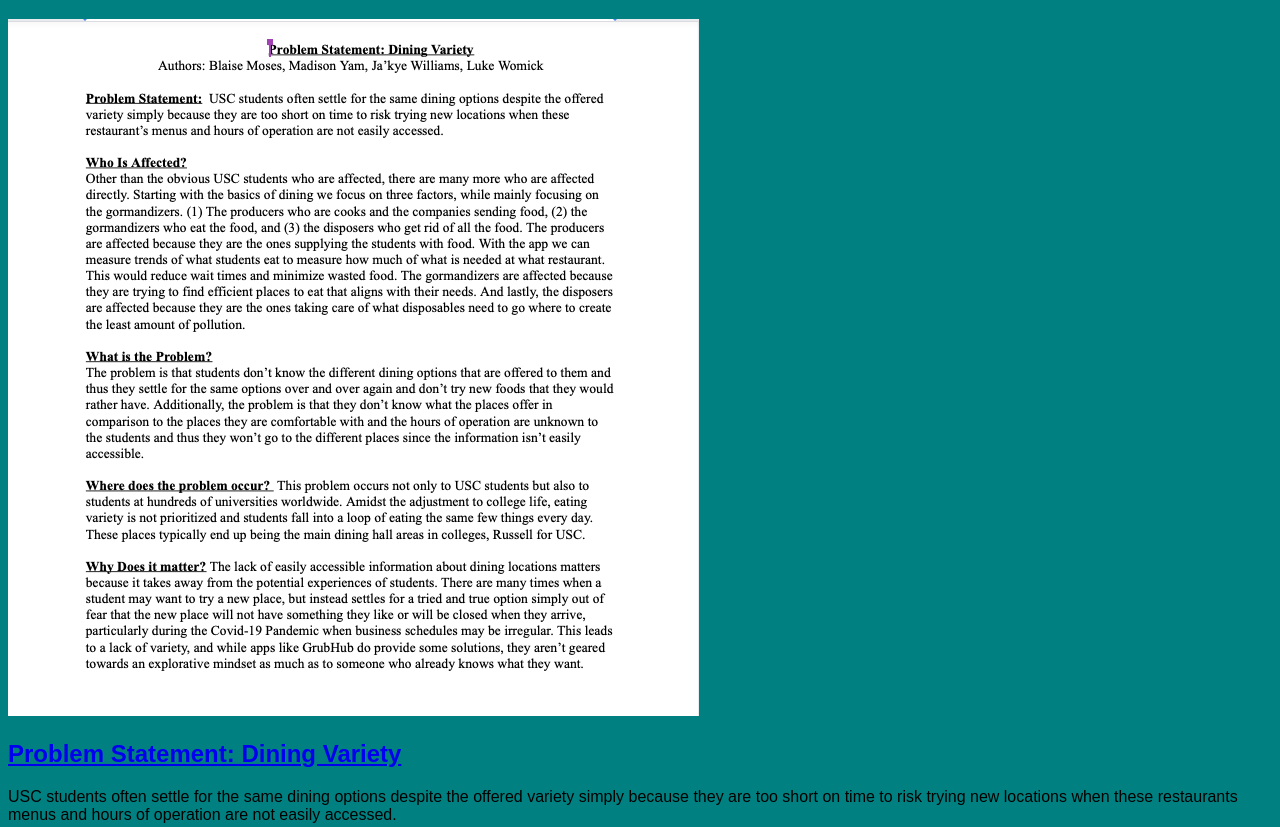
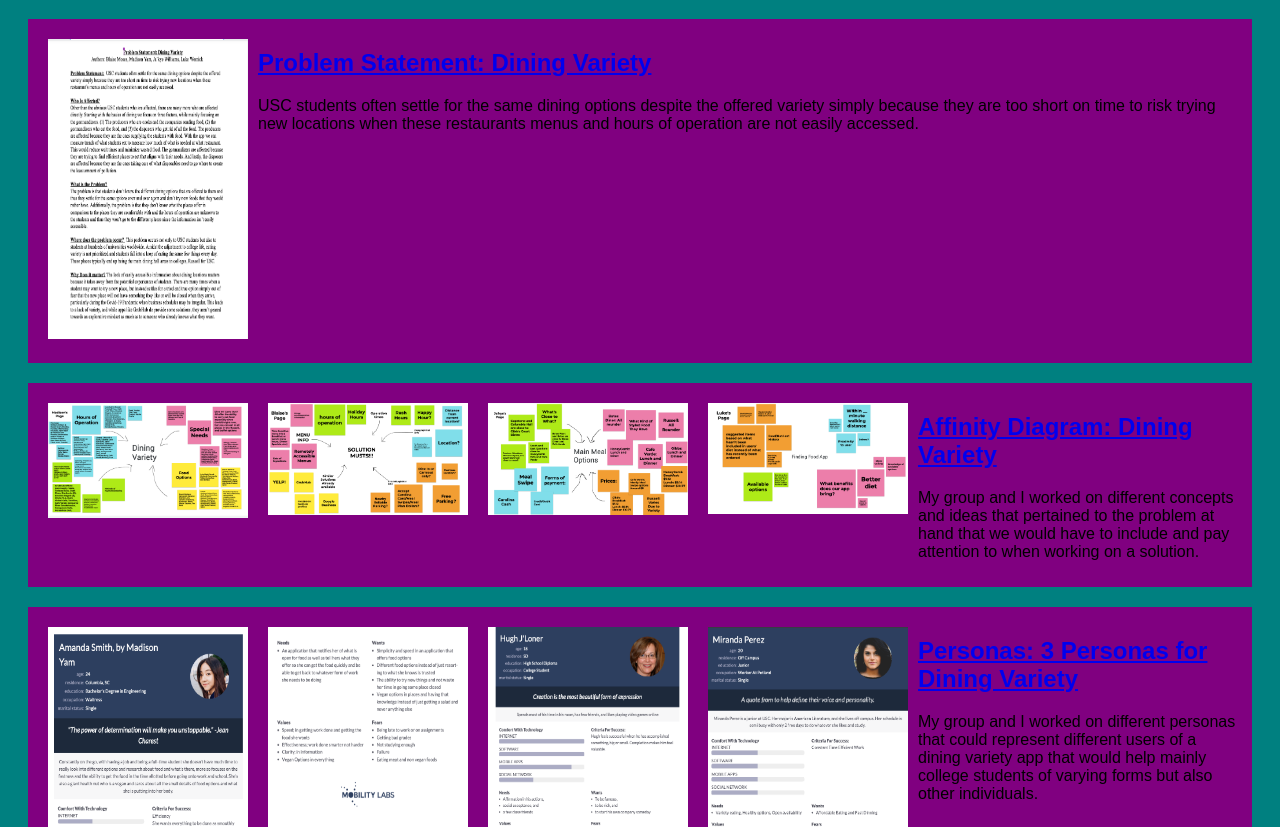
Before and after one commit to MadisonYam/MadisonYam.github.io, a plain HTML site: page index.html in a window 1280 px wide. Shown: the part 61-888 px from the top of the page. Drawn offline with Linux system fonts and the light colour scheme.

Commit message:
Add files via upload

```diff
--- a/index.html
+++ b/index.html
@@ -17,7 +17,7 @@
             </section>
         <!---Affinity Diagram Assignment-->
         </section>
-        <section class="assignment">
+        <section class="assignment1">
             <a href="files/CSCE 190 team XRAY Affinity Diagram.pdf"> <img src="images/Screen Shot 2020-09-20 at 9.04.12 PM.png"></a>
             <a href="files/CSCE 190 team XRAY Affinity Diagram.pdf"> <img src="images/Screen Shot 2020-09-20 at 9.06.25 PM.png"></a>
             <a href="files/CSCE 190 team XRAY Affinity Diagram.pdf"> <img src="images/Screen Shot 2020-09-20 at 9.07.03 PM.png"></a>
@@ -30,5 +30,17 @@
             </section>
 
         </section>
+         <!---Personas Assignment-->
+         <section class="assignment">
+            <a href="files/Persona Document.pdf"> <img src="images/Screen Shot 2020-09-27 at 10.34.09 PM.png"></a>
+            <a href="files/Persona Document.pdf"> <img src="images/Screen Shot 2020-09-27 at 10.34.26 PM.png"></a>
+            <a href="files/Persona Document.pdf"> <img src="images/Screen Shot 2020-09-27 at 10.32.02 PM.png"></a>
+            <a href="files/Persona Document.pdf"> <img src="images/Screen Shot 2020-09-27 at 11.01.04 PM.png"></a>
+            <section class="ass-details">
+                <a href="files/Persona Document.pdf"> <h2>Personas: 3 Personas for Dining Variety </h2></a>
+                <p>
+                    My group and I worked on different personas that could represent different users of a dining variety app that would help mainly college students of varying forms but also other individuals.
+                </p>
+            </section>
     </body>
 </html>
--- a/styles.css
+++ b/styles.css
@@ -2,6 +2,27 @@ body {
     background: teal;
     font-family: Arial, Helvetica, sans-serif;
 
+}
+.assignment1 img {
+    width: 200px;
+    padding:10px;
+}
+.assignment1 {
+    display: flex;
+    padding: 10px;
+    margin: 20px;
+    background: purple;
+}
+.assignment {
+    display:flex;
+    padding: 10px;
+    margin:20px;
+    background:purple;
+}
+.assignment img {
+    width: 200px;
+    height: 300px;
+    padding:10px;
 }
 h1{
     color: violet;
```
Also changed, not shown: images/Screen Shot 2020-09-27 at 10.30.05 PM.png (added), images/Screen Shot 2020-09-27 at 10.32.02 PM.png (added), images/Screen Shot 2020-09-27 at 10.34.09 PM.png (added), images/Screen Shot 2020-09-27 at 10.34.26 PM.png (added), images/Screen Shot 2020-09-27 at 11.01.04 PM.png (added), 1 other file.
